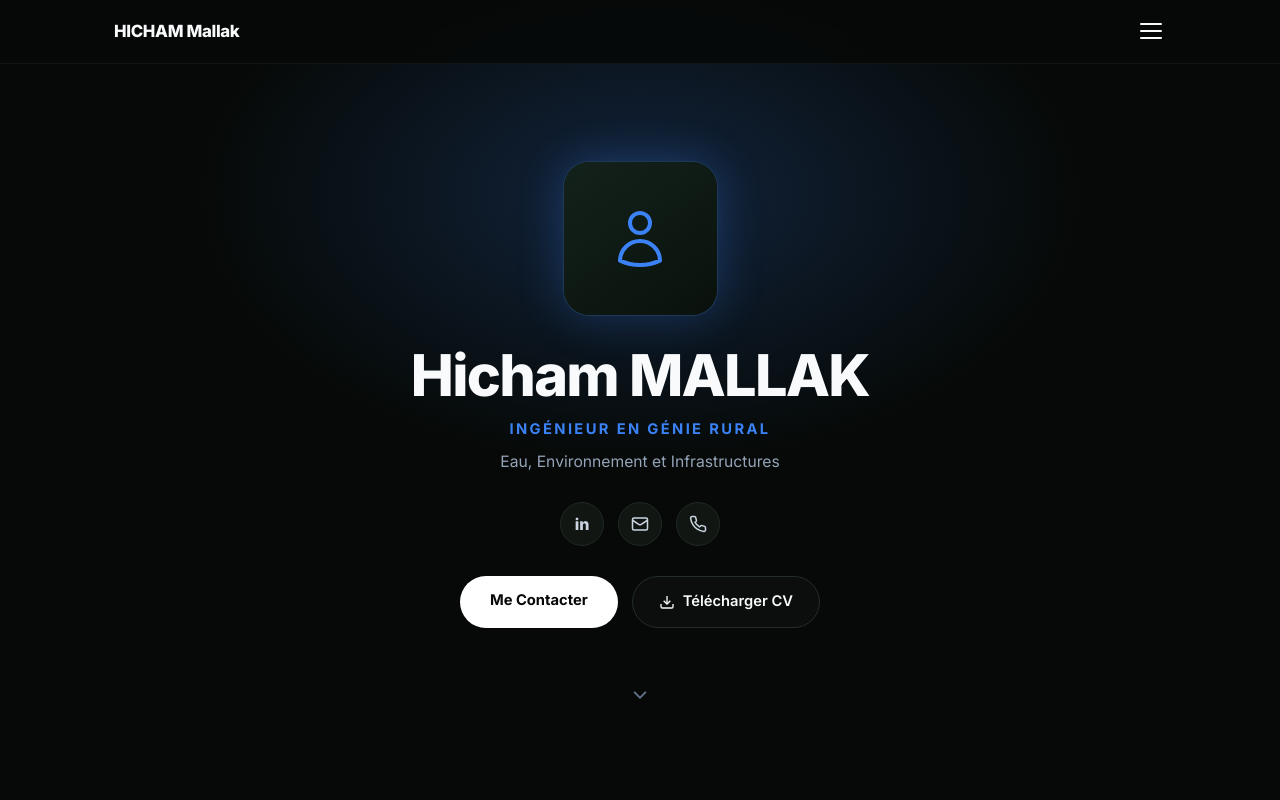
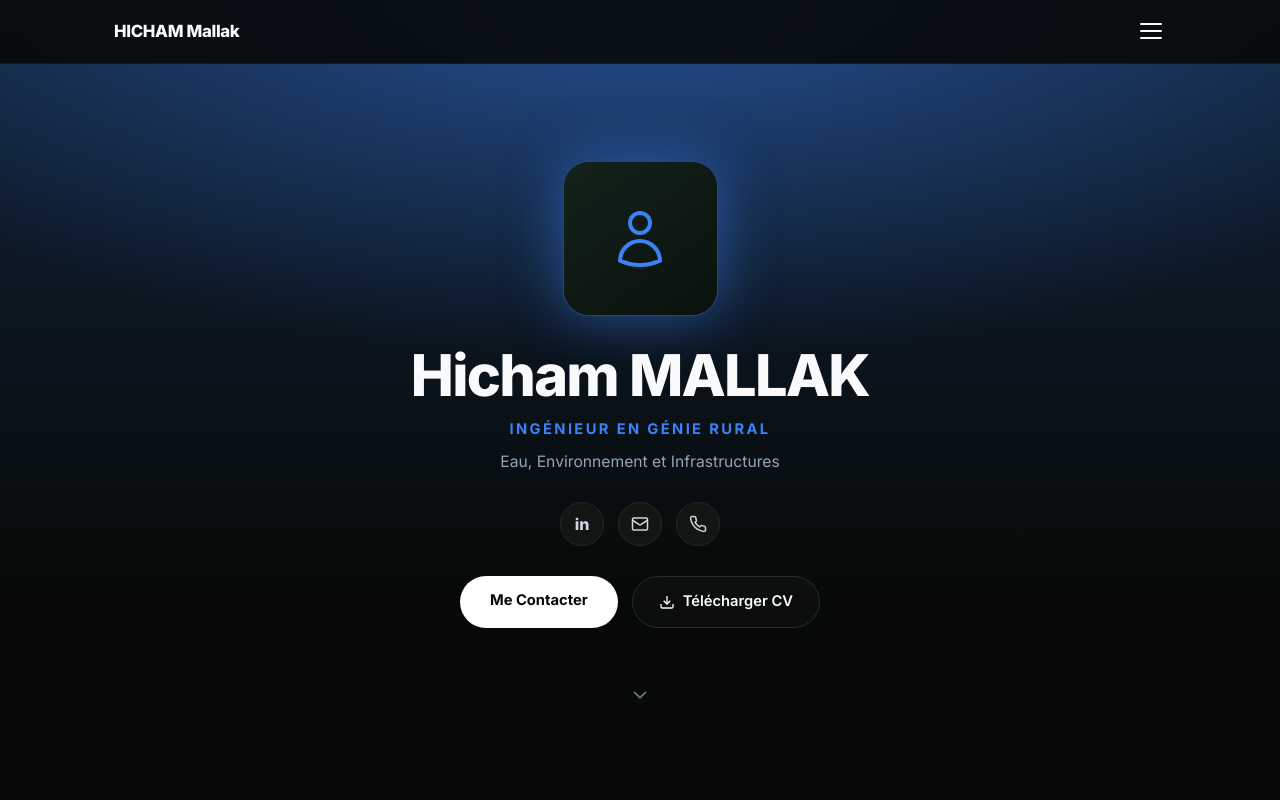
Before and after one commit to hichammallak710-sudo/hichammallak710-sudo.github.io, a plain HTML site: page index.html in a window 1280 px wide. Shown: the top 800 px of the page. Drawn offline with Linux system fonts and the light colour scheme.

Commit message:
Update style.css

```diff
--- a/style.css
+++ b/style.css
@@ -117,13 +117,13 @@ body {
 
 .hero-glow {
     position: absolute;
-    top: -10%;
-    left: 50%;
-    transform: translateX(-50%);
+    top: 0;
+    left: 0;
     width: 100%;
-    max-width: 900px;
-    height: 550px;
-    background: radial-gradient(ellipse at center, rgba(59, 130, 246, 0.22) 0%, rgba(6, 9, 7, 0) 70%);
+    height: 75%;
+    background:
+        radial-gradient(ellipse 70% 60% at 50% 0%, rgba(59, 130, 246, 0.45) 0%, rgba(59, 130, 246, 0) 100%),
+        linear-gradient(180deg, rgba(59, 130, 246, 0.22) 0%, rgba(6, 9, 7, 0) 100%);
     pointer-events: none;
     z-index: 0;
 }
@@ -141,8 +141,8 @@ body {
     margin: 0 auto 28px;
     border-radius: 26px;
     overflow: hidden;
-    box-shadow: 0 0 45px rgba(59, 130, 246, 0.28);
-    border: 1px solid rgba(59, 130, 246, 0.3);
+    box-shadow: 0 0 55px rgba(59, 130, 246, 0.5);
+    border: 1px solid rgba(59, 130, 246, 0.45);
     background: #121a16;
 }
 
@@ -168,6 +168,7 @@ body {
 }
 
 .hero-title {
+    font-family: 'Montserrat', 'Inter', sans-serif;
     font-size: clamp(2.4rem, 6vw, 3.6rem);
     font-weight: 800;
     letter-spacing: -0.03em;
```
